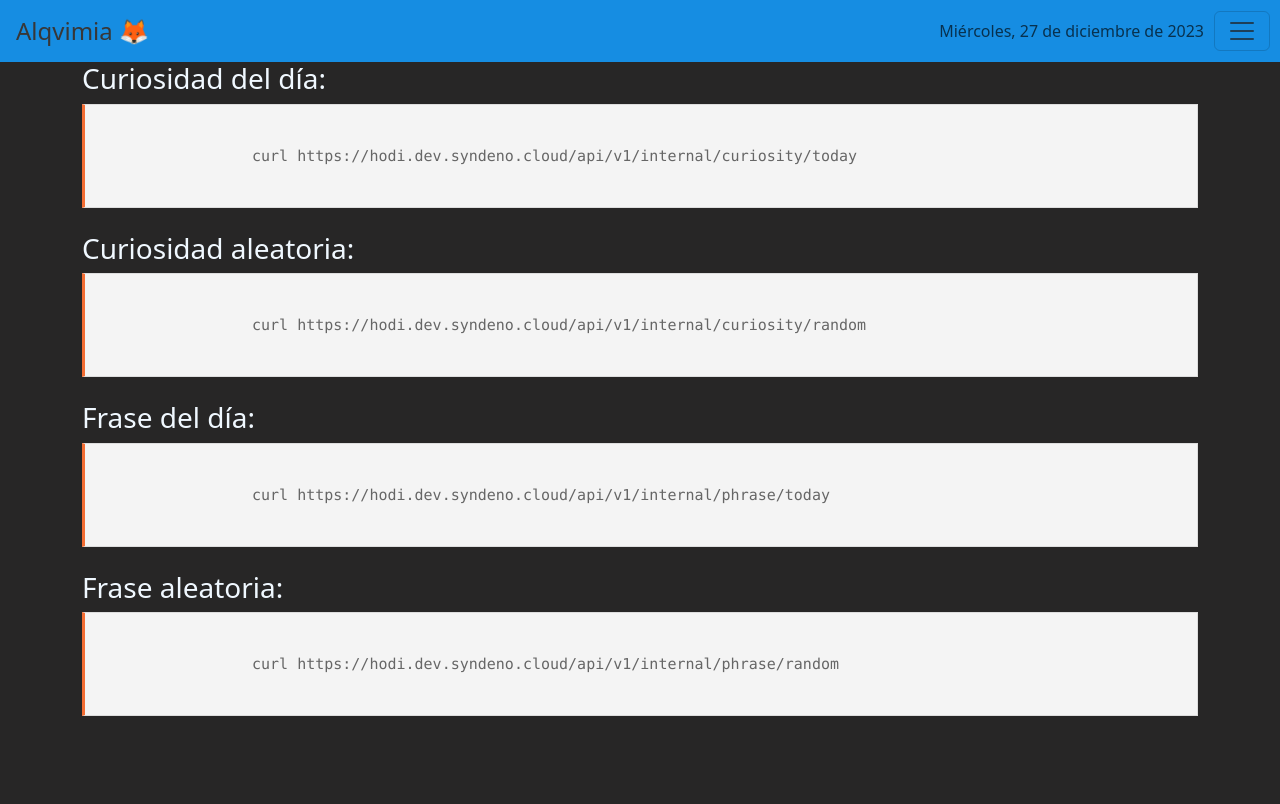
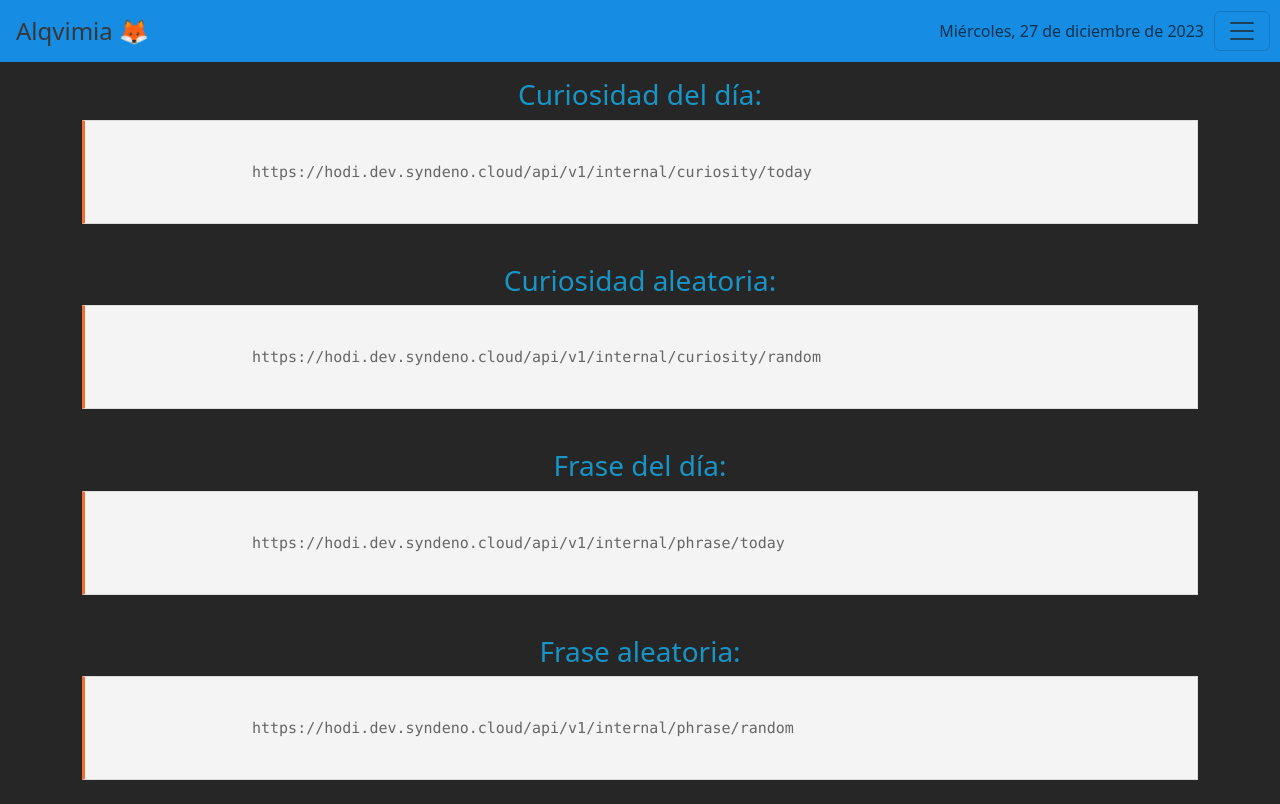
Before and after one commit to PedroLzr/hodie, a Flask app: page /ourApis in a window 1280 px wide. Before the commit the page ends 716 px from the top, so only its background shows below. Run offline with Flask 3, Linux system fonts and the light colour scheme; some libraries are stand-ins or nearby versions.

Commit message:
clean code

```diff
--- a/src/controllers/anniversaries.py
+++ b/src/controllers/anniversaries.py
@@ -7,6 +7,7 @@ HECHOSHISTORICOS_URL = 'https://www.hechoshistoricos.es'
 
 def get_anniversaries_from_hechoshistoricos():
     try:
+
         print(">> Leyendo efemérides del día")
         url = HECHOSHISTORICOS_URL
         page = requests.get(url, headers=HEADERS)
@@ -26,6 +27,7 @@ def get_anniversaries_from_hechoshistoricos():
             ann.year = anniversariesListYears[index].text
 
         return Anniversaries(anniversaries, url)
+
     except:
         print('Error buscando efemérides en HechosHistoricos')
         return Anniversaries(["Efemérides no encontradas"], url)
--- a/src/controllers/article.py
+++ b/src/controllers/article.py
@@ -7,6 +7,7 @@ WIKIPEDIA_URL = 'https://es.wikipedia.org'
 
 def get_article_from_wikipedia():
     try:
+
         print(">> Leyendo artículo del día")
         url = WIKIPEDIA_URL
         page = requests.get(url, headers=HEADERS)
@@ -18,6 +19,7 @@ def get_article_from_wikipedia():
         divs = article.find_all('div')
 
         return Article(divs[1].a.text, article.p.text, url)
+
     except:
         print('Error buscando el artículo de Wikipedia')
         return Article("Artículo no encontrado", "Artículo no encontrado", url)
--- a/src/controllers/curiosities.py
+++ b/src/controllers/curiosities.py
@@ -4,6 +4,7 @@ from models.curiosity import *
 
 def get_curiosity_from_json():
     try:
+
         print(">> Leyendo curiosidad del día")
         current_date = datetime.now()
         current_month = current_date.strftime("%B").lower()
--- a/src/controllers/english_word.py
+++ b/src/controllers/english_word.py
@@ -7,6 +7,7 @@ CAMBRIDGE_URL = 'https://dictionary.cambridge.org'
 
 def get_english_word_from_cambridge():
     try:
+
         print(">> Leyendo palabra en inglés del día")
         url = CAMBRIDGE_URL
         page = requests.get(url, headers=HEADERS)
@@ -21,6 +22,7 @@ def get_english_word_from_cambridge():
         wordDesc = wordOfDayDesc.text
 
         return EnglishWord(wordName, wordDesc, url)
+
     except:
         print('Error buscando la palabra de Cambridge')
         return EnglishWord("Palabra no encontrada", "Palabra no encontrada", url)
--- a/src/controllers/index.py
+++ b/src/controllers/index.py
@@ -5,8 +5,8 @@ from utils.read_json_file import read_json_file
 from config.config_parameters import EXTERNAL_DATA
 
 def getToday():
+    try:
 
-    try:
         date = datetime.now().strftime("%Y-%m-%d")
         file_name = f'{EXTERNAL_DATA["path"]}/{date}.json'
 
@@ -21,6 +21,7 @@ def getToday():
         except Exception as ex:
             print(f"Error al procesar el archivo: {ex}")
             today = {}
+
     except Exception as e:
         print(f"Error en getToday(): {e}")
 
--- a/src/controllers/saints.py
+++ b/src/controllers/saints.py
@@ -7,6 +7,7 @@ SANTOPEDIA_URL = 'https://www.santopedia.com'
 
 def get_saints_from_santopedia():
     try:
+
         print(">> Leyendo santos del día")
         url = SANTOPEDIA_URL
         page = requests.get(url, headers=HEADERS)
--- a/src/controllers/saying.py
+++ b/src/controllers/saying.py
@@ -7,6 +7,7 @@ PROVERBIA_URL = 'https://proverbia.net/frase-del-dia'
 
 def get_phrase_from_proverbia():
     try:
+
         print(">> Leyendo frase del día")
         url = PROVERBIA_URL
         page = requests.get(url, headers=HEADERS)
@@ -21,6 +22,7 @@ def get_phrase_from_proverbia():
         desc_author = footer.em
 
         return Saying(phrase.text, author.text, desc_author.text, url)
+
     except:
         print('Error buscando la frase de Proverbia')
         return Saying("Frase no encontrada", "Frase no encontrada", "Frase no encontrada", url)
--- a/src/controllers/word.py
+++ b/src/controllers/word.py
@@ -7,6 +7,7 @@ DLE_URL = 'https://dle.rae.es'
 
 def get_word_from_dle():
     try:
+
         print(">> Leyendo palabra del día")
         url = DLE_URL
         page = requests.get(url, headers=HEADERS)
@@ -33,6 +34,7 @@ def get_word_from_dle():
             definitions.append(definition)
 
         return Word(word, definitions, wordUrl)
+
     except:
         print('Error buscando la palabra del DLE-RAE')
         return Word("Palabra no encontrada", "Palabra no encontrada", wordUrl)
--- a/src/static/css/our_apis.css
+++ b/src/static/css/our_apis.css
@@ -14,3 +14,10 @@ pre {
     display: block;
     word-wrap: break-word;
 }
+
+h3{
+    text-align: center;
+    color: #1795c7;
+    margin-top: 1rem;
+    margin-bottom: 0.5rem;
+}
--- a/src/templates/pages/our_apis.html
+++ b/src/templates/pages/our_apis.html
@@ -14,7 +14,7 @@
             <h3>Curiosidad del día:</h3>
 
             <pre><code>
-                curl https://hodi.dev.syndeno.cloud/api/v1/internal/curiosity/today
+                https://hodi.dev.syndeno.cloud/api/v1/internal/curiosity/today
             </code></pre>
 
         </div>
@@ -27,7 +27,7 @@
             <h3>Curiosidad aleatoria:</h3>
 
             <pre><code>
-                curl https://hodi.dev.syndeno.cloud/api/v1/internal/curiosity/random
+                https://hodi.dev.syndeno.cloud/api/v1/internal/curiosity/random
             </code></pre>
 
         </div>
@@ -40,7 +40,7 @@
             <h3>Frase del día:</h3>
 
             <pre><code>
-                curl https://hodi.dev.syndeno.cloud/api/v1/internal/phrase/today
+                https://hodi.dev.syndeno.cloud/api/v1/internal/phrase/today
             </code></pre>
 
         </div>
@@ -53,7 +53,7 @@
             <h3>Frase aleatoria:</h3>
 
             <pre><code>
-                curl https://hodi.dev.syndeno.cloud/api/v1/internal/phrase/random
+                https://hodi.dev.syndeno.cloud/api/v1/internal/phrase/random
             </code></pre>
 
         </div>
--- a/src/utils/get_external_data.py
+++ b/src/utils/get_external_data.py
@@ -54,7 +54,4 @@ def save_scrap_day():
         }
     }
 
-    try:
-        write_json_file(day_data)
-    except Exception as e:
-        print(f"Error al guardar el archivo: {e}")
+    write_json_file(day_data)
```
Also changed, not shown: external_data/2023-12-27.json (added, +1 -0 lines), src/api/api.py (+51 -28 lines), src/index.py (+11 -0 lines), src/utils/write_json_file.py (+9 -5 lines), src/utils/read_json_file.py (line endings or trailing spaces), 1 other file.
